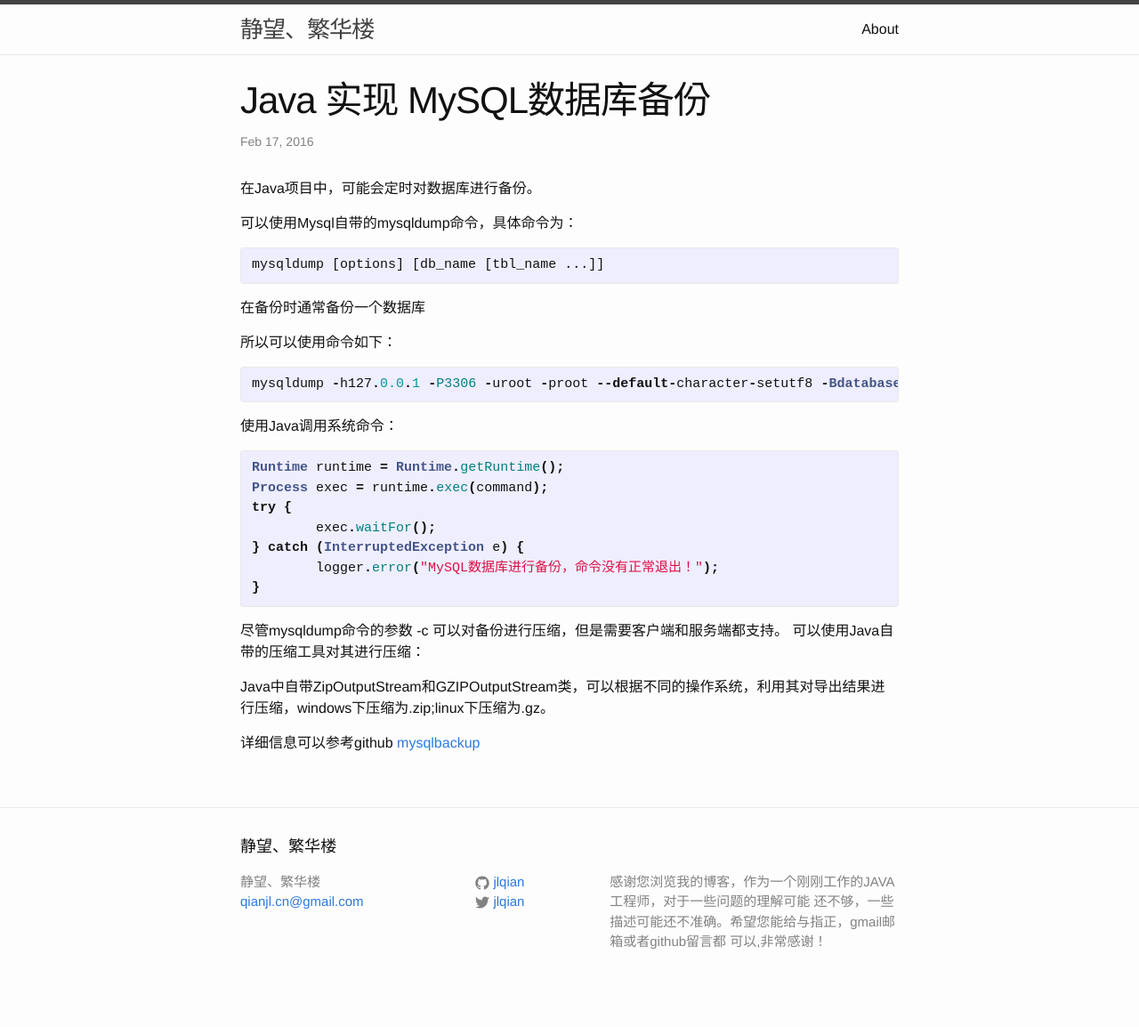
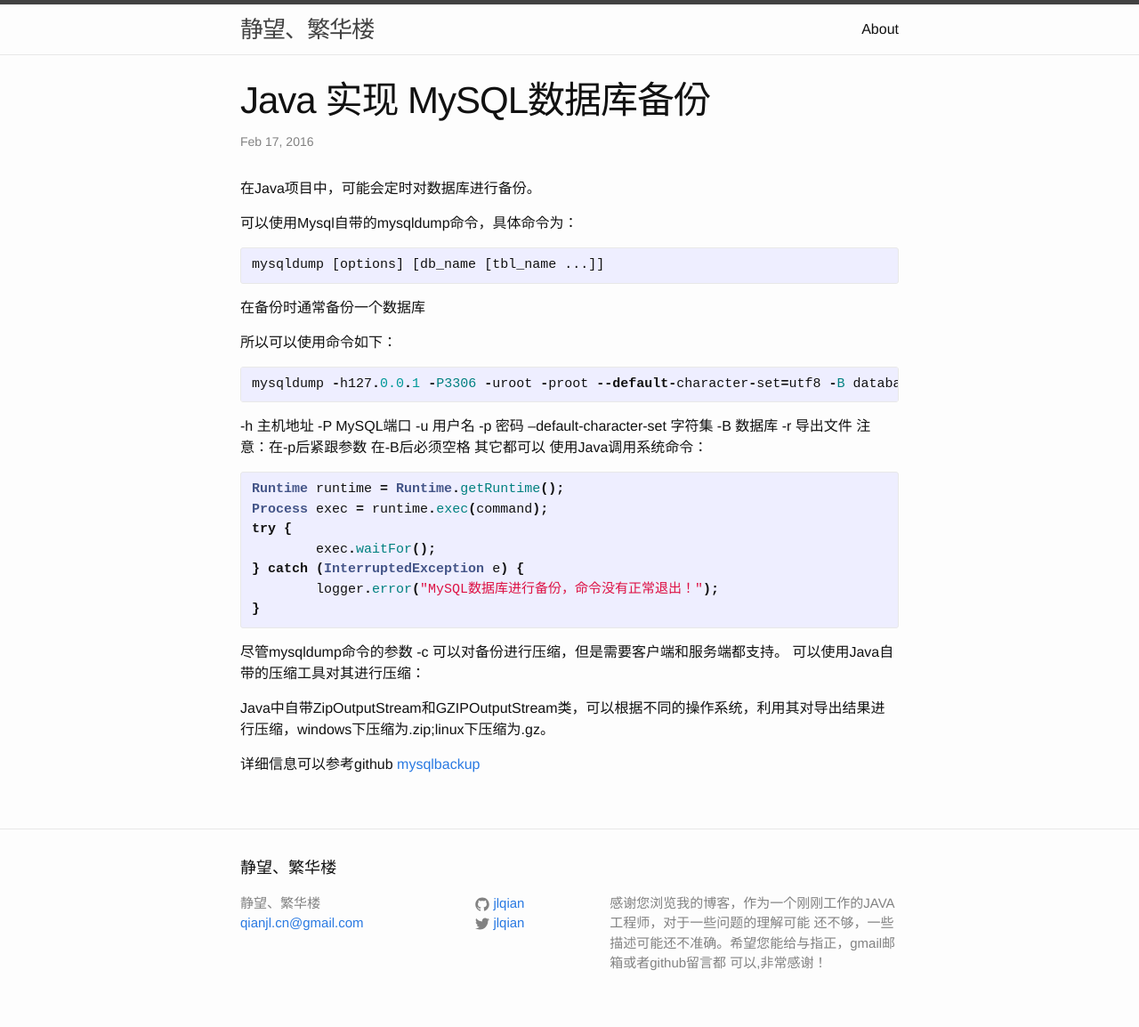
Before and after one commit to jlqian/blog_back, a Jekyll site: the page built from _posts/2016-02-17-welcome-to-jekyll.markdown, in a window 1280 px wide. Shown: the whole page at 89% size. Built offline with Jekyll 4.4.1, drawn with Linux system fonts in a browser that asks for light colours; before the commit the page ends 1130 px from its top, so only the background shows below that.

Commit message:
修正mysqldump命令

```diff
--- a/_posts/2016-02-17-welcome-to-jekyll.markdown
+++ b/_posts/2016-02-17-welcome-to-jekyll.markdown
@@ -14,8 +14,16 @@ mysqldump [options] [db_name [tbl_name ...]]
 
 所以可以使用命令如下：
 {% highlight java %}
-mysqldump -h127.0.0.1 -P3306 -uroot -proot --default-character-setutf8 -Bdatabase -r export_file
+mysqldump -h127.0.0.1 -P3306 -uroot -proot --default-character-set=utf8 -B database -rexport_file
 {% endhighlight %}
+-h                       主机地址
+-P                       MySQL端口
+-u                       用户名
+-p                       密码
+--default-character-set  字符集
+-B                       数据库
+-r                       导出文件
+注意：在-p后紧跟参数 在-B后必须空格 其它都可以
 使用Java调用系统命令：
 {% highlight java %}
 Runtime runtime = Runtime.getRuntime();
```
